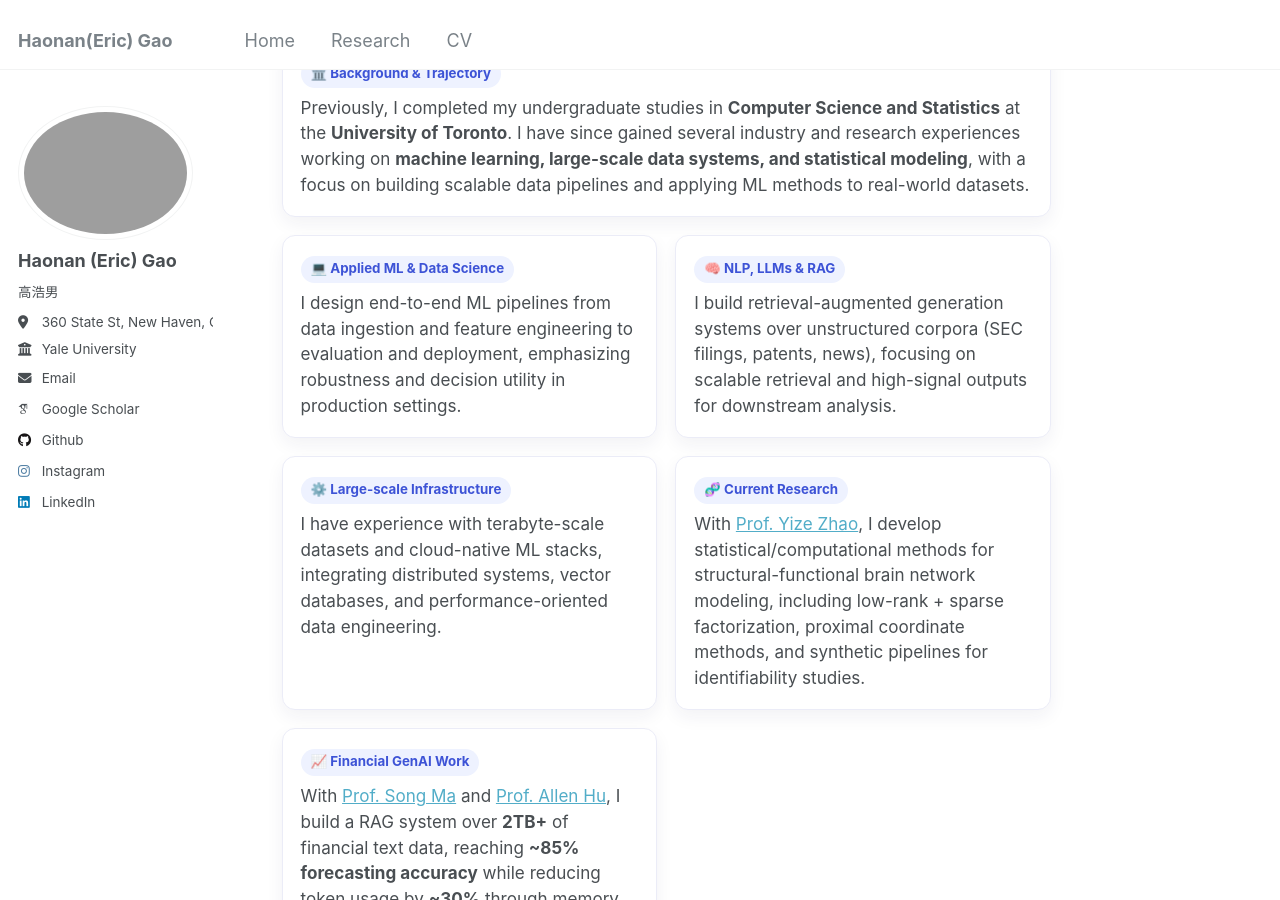
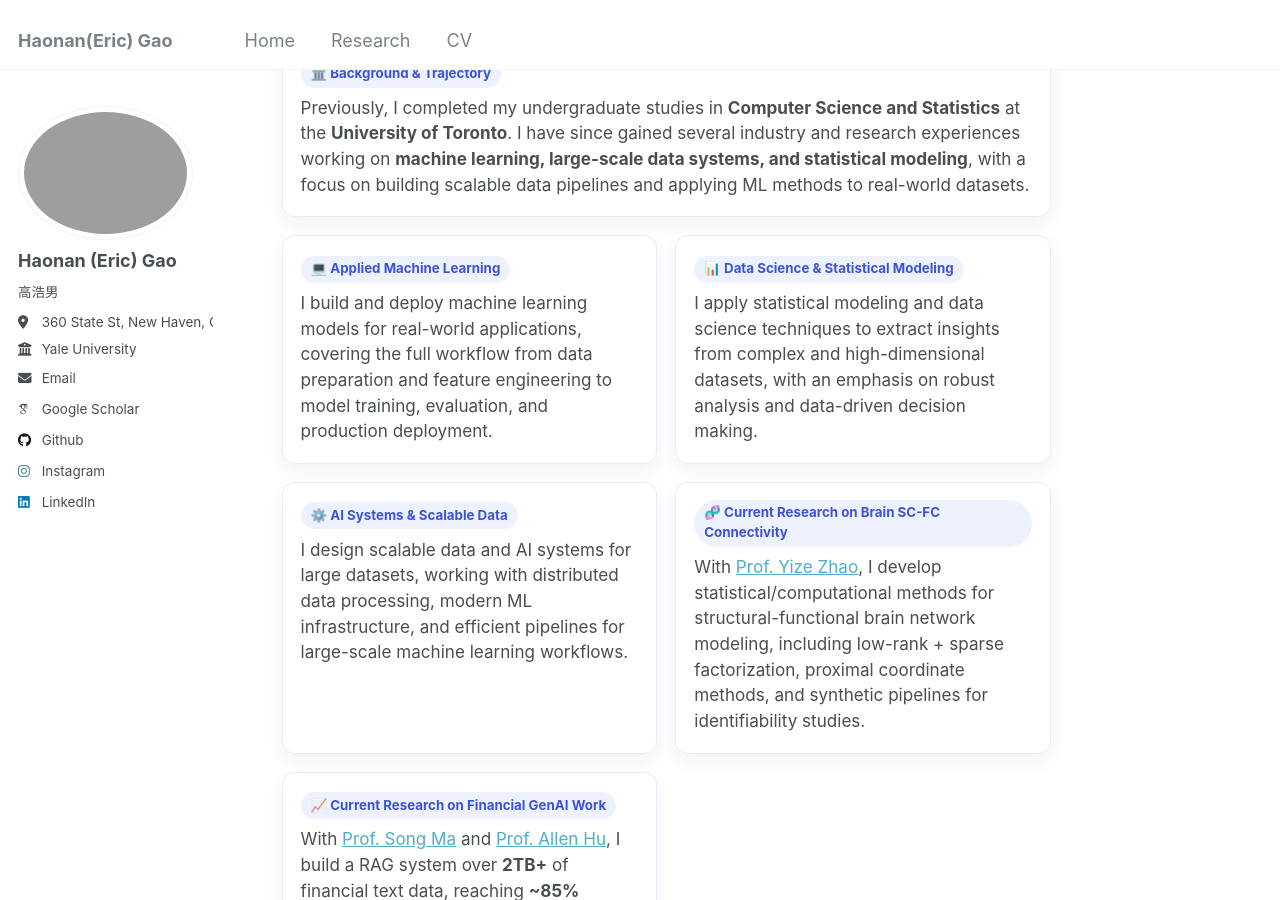
Before and after one commit to rampageoppa/rampageoppa.github.io, a Jekyll site: the page built from _pages/home.md, in a window 1280 px wide and 900 px high, scrolled down 377 px. Built offline with Jekyll 4.4.1, drawn with Linux system fonts in a browser that asks for light colours; some web fonts are replaced.

Commit message:
Revise home page sections for clarity and detail
Updated home page content to reflect new areas of expertise and current research.

```diff
--- a/_pages/home.md
+++ b/_pages/home.md
@@ -37,39 +37,39 @@ redirect_from:
     </div>
   </article>
 
-  <article class="home-card">
-    <div class="home-card-content">
-      <span class="home-tag">💻 Applied ML & Data Science</span>
-      <p>
-        I design end-to-end ML pipelines from data ingestion and feature engineering to evaluation and deployment,
-        emphasizing robustness and decision utility in production settings.
-      </p>
-    </div>
-  </article>
+<article class="home-card">
+  <div class="home-card-content">
+    <span class="home-tag">💻 Applied Machine Learning</span>
+    <p>
+      I build and deploy machine learning models for real-world applications, covering the full workflow
+      from data preparation and feature engineering to model training, evaluation, and production deployment.
+    </p>
+  </div>
+</article>
+
+<article class="home-card">
+  <div class="home-card-content">
+    <span class="home-tag">📊 Data Science & Statistical Modeling</span>
+    <p>
+      I apply statistical modeling and data science techniques to extract insights from complex and
+      high-dimensional datasets, with an emphasis on robust analysis and data-driven decision making.
+    </p>
+  </div>
+</article>
+
+<article class="home-card">
+  <div class="home-card-content">
+    <span class="home-tag">⚙️ AI Systems & Scalable Data</span>
+    <p>
+      I design scalable data and AI systems for large datasets, working with distributed data processing,
+      modern ML infrastructure, and efficient pipelines for large-scale machine learning workflows.
+    </p>
+  </div>
+</article>
 
   <article class="home-card">
     <div class="home-card-content">
-      <span class="home-tag">🧠 NLP, LLMs & RAG</span>
-      <p>
-        I build retrieval-augmented generation systems over unstructured corpora (SEC filings, patents, news),
-        focusing on scalable retrieval and high-signal outputs for downstream analysis.
-      </p>
-    </div>
-  </article>
-
-  <article class="home-card">
-    <div class="home-card-content">
-      <span class="home-tag">⚙️ Large-scale Infrastructure</span>
-      <p>
-        I have experience with terabyte-scale datasets and cloud-native ML stacks, integrating distributed
-        systems, vector databases, and performance-oriented data engineering.
-      </p>
-    </div>
-  </article>
-
-  <article class="home-card">
-    <div class="home-card-content">
-      <span class="home-tag">🧬 Current Research</span>
+      <span class="home-tag">🧬 Current Research on Brain SC-FC Connectivity</span>
       <p>
         With <a href="https://www.yizezhao.com/">Prof. Yize Zhao</a>, I develop statistical/computational methods for
         structural-functional brain network modeling, including low-rank + sparse factorization, proximal
@@ -80,7 +80,7 @@ redirect_from:
 
   <article class="home-card">
     <div class="home-card-content">
-      <span class="home-tag">📈 Financial GenAI Work</span>
+      <span class="home-tag">📈 Current Research on Financial GenAI Work</span>
       <p>
         With <a href="https://songma.github.io/">Prof. Song Ma</a> and
         <a href="https://www.allenanhu.com/">Prof. Allen Hu</a>, I build a RAG system over <strong>2TB+</strong> of
```
